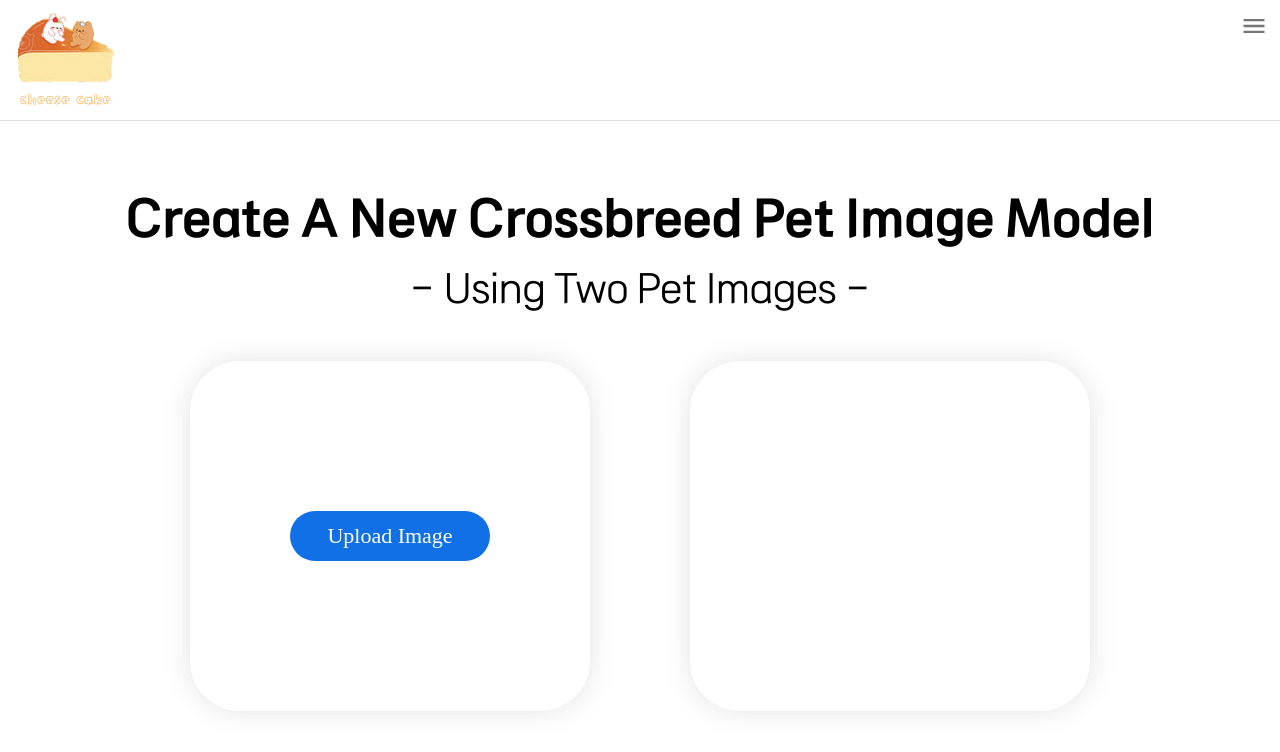
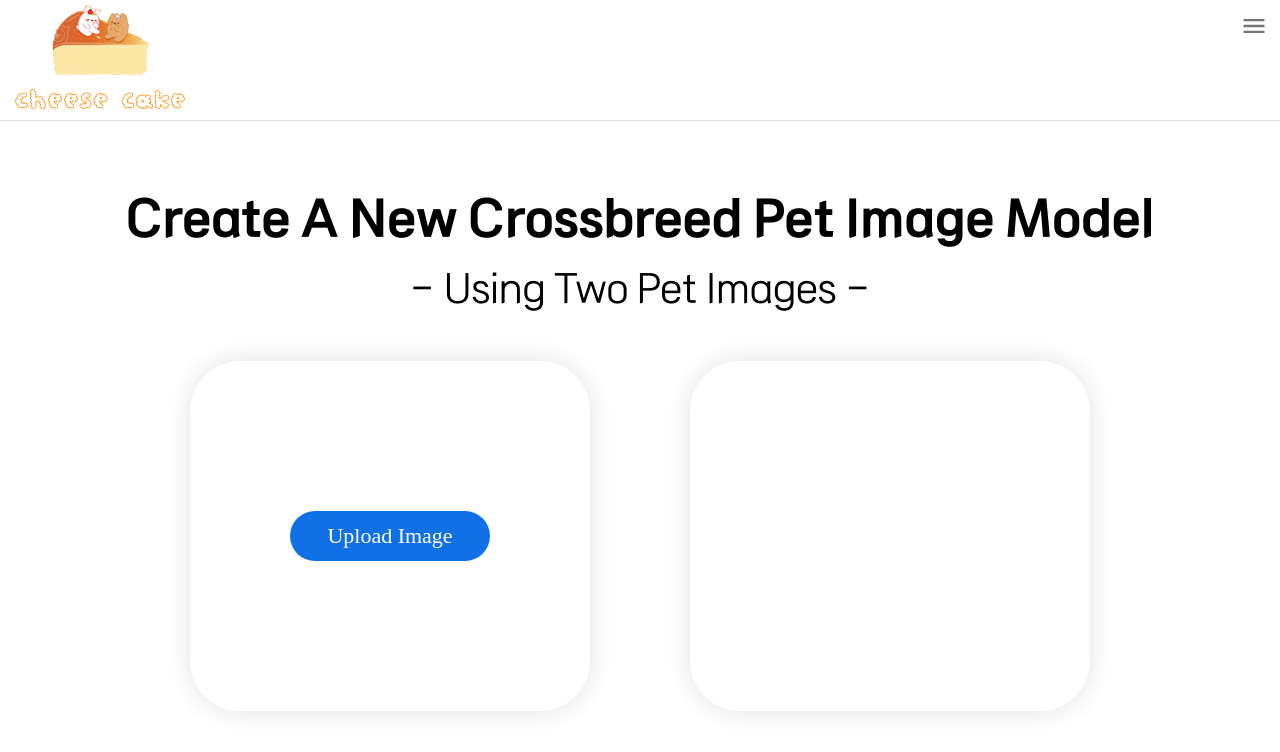
Before and after one commit to seyeon618/ssu-machine-learning-front, a React (Create React App) app: page / in a window 1280 px wide. Shown: the top 752 px of the page. Built offline with nearby package versions, Linux system fonts and the light colour scheme.

Commit message:
image upload 구현 중

```diff
--- a/package.json
+++ b/package.json
@@ -48,5 +48,5 @@
       "last 1 safari version"
     ]
   },
-  "proxy": "https://localhost:5000"
+  "proxy": "http://localhost:5000/"
 }
--- a/src/common/Content.tsx
+++ b/src/common/Content.tsx
@@ -1,4 +1,4 @@
-import React, { useRef, useState, ChangeEvent, FormEvent } from 'react';
+import React, { useRef, useState, useEffect, ChangeEvent, FormEvent } from 'react';
 import axios from 'axios';
 import {Button, MainText, Wrap, SubText, ImageBox, BoxWrap, Form} from "../styles/Content";
 
@@ -7,6 +7,12 @@ function Content() {
     const [preview, setPreview] = useState<string | null>(null);
     const fileInputRef = useRef<HTMLInputElement | null>(null);
     const [isUploaded, setIsUploaded] = useState<boolean>(false);
+
+    useEffect(() => {
+        if (file) {
+            setIsUploaded(false);
+        }
+    }, [file]);
 
     const handleFileChange = (event: ChangeEvent<HTMLInputElement>) => {
         const selectedFile = event.target.files?.[0];
@@ -24,21 +30,23 @@ function Content() {
     };
 
     const handleSubmit = async (event: FormEvent<HTMLFormElement>) => {
-        console.log("upload")
+        console.log('handle submit');
         event.preventDefault();
         if (!file) return;
+        console.log(file);
 
         const formData = new FormData();
         formData.append('file', file);
 
         try {
-            const response = await axios.post('http://localhost:5000/upload', formData, {
+            const response = await axios.post(`${process.env.REACT_APP_PATH}/upload`, formData, {
                 headers: {
                     'Content-Type': 'multipart/form-data'
                 }
             });
             console.log('File uploaded successfully', response.data);
             setIsUploaded(true);
+            console.log("upload")
         } catch (error) {
             console.error('Error uploading file', error);
         }
--- a/src/styles/Header.tsx
+++ b/src/styles/Header.tsx
@@ -10,11 +10,11 @@ export const HeaderWarp = styled.div`
 `;
 
 export const IconWrap = styled.div`
-  width: 130px;
+  width: 200px;
   height: 100%;
   display: flex;
   flex-direction: column;
-  align-items: flex-start;
+  align-items: center;
   justify-content: center;
 `;
 
@@ -27,4 +27,5 @@ export const Text = styled.div`
   font-family: Meongi, SansSerif;
   text-align: center;
   color: darkorange;
+  font-size: 30px;
 `;
```
Also changed, not shown: 2 other files (tests, documents, lock files or other folders).
